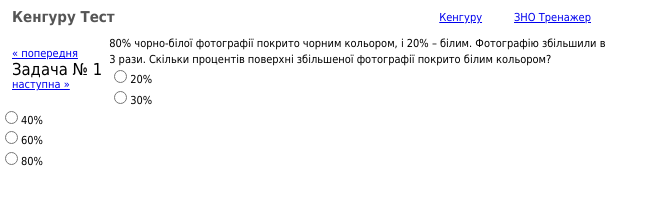
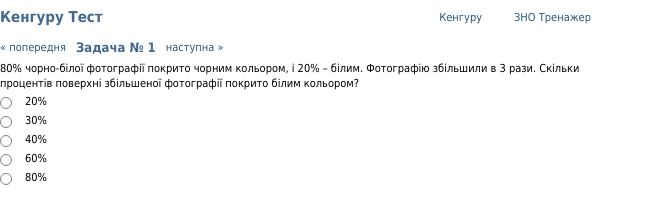
Before and after one commit to washirving/VkApp, a plain HTML site: page index.html in a window 1280 px wide. Shown: the whole page, without its empty margins (0-668 px from the left). Drawn offline with nearby package versions, Linux system fonts and the light colour scheme.

Commit message:
Update style.css

```diff
--- a/style.css
+++ b/style.css
@@ -29,16 +29,26 @@ body {
 	line-height: 15.4px;
 	width: 607px;
 }
-
+a {
+	color: #2B587A;
+	text-decoration: none;
+	cursor: pointer;
+}
+a:hover {
+	text-decoration: underline;
+}
+a:visited {
+	color: #2B587A;
+}
 /**************************
  Header (header)
 **************************/
 header {
 	float: left;
-	padding: 10px 7px 11px 12px;
+	padding: 10px 7px 0px 0px;
 }
 header h1 {
-	color: #555;
+	color: #45688E;
 	font-size: 15px;
 	font-weight: 700;
 }
@@ -58,11 +68,61 @@ nav ul li a {
 	display: block;
 	padding: 10px 16px;
 }
-
+nav ul li a:visited {
+	color:
+}
 /**************************
  Section (section)
 **************************/
 section {
+	float: left;
+	display: block;
+}
 
+section header {
+	width: 100%;
+	padding: 5px 0;
+}
+
+section header h2{
+	float: left;
+	font-weight: bold;
+	color: #45688E;
+	font-size: 13px;
+	padding: 0 10px;
+}
+#next {
 	float: left;
 }
+#previous {
+	float: left;
+}
+input[type='radio'] {
+	position: absolute;
+	opacity: 0;
+}
+
+input[type='radio'] + label {
+	position: relative;
+	padding: 0 0 0 25px;
+	line-height: 19px;
+	margin: 0 0 10px 0;
+}
+
+input[type='radio'] + label:before {
+	cursor: pointer;
+	content: "";
+	display: block;
+	position: absolute;
+	top: 2px;
+	height: 10px;
+	width: 10px;
+	background: white;
+	border: 1px solid gray;
+	box-shadow: inset 0px 0px 0px 2px white;
+	border-radius: 6px;
+}
+input[type='radio']:checked + label:before {
+	cursor: pointer;
+	background: #45688E;
+}
```
